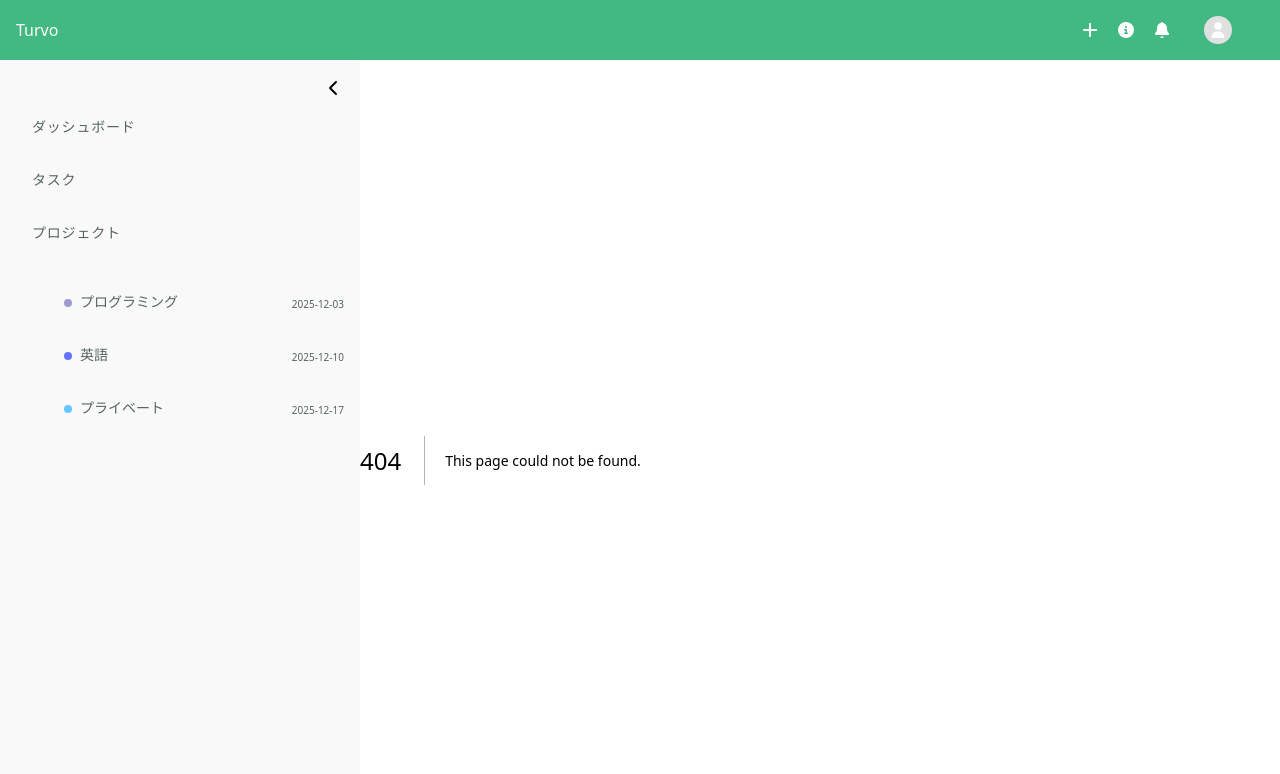
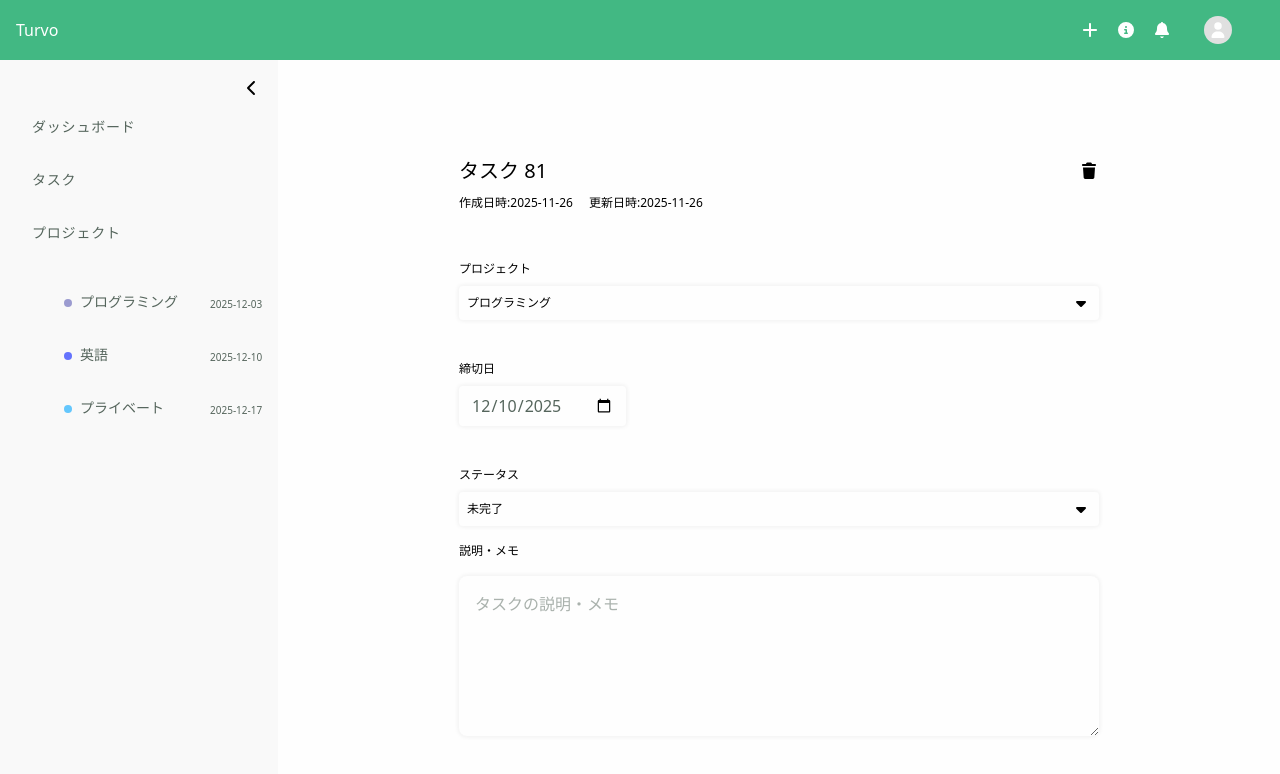
Before and after one commit to ryousukedanda/0400-next-context-api, a Next.js app in the folder 0600-next-context-api/: page /tasks/128b2c4c-5758-4736-949b-02234e6e83a1 in a window 1280 px wide. Before the commit this address had no page. Shown: the top 774 px of the page. Built offline with nearby package versions, Linux system fonts and the light colour scheme.

Commit message:
taskDetail実装

```diff
--- /dev/null
+++ b/0600-next-context-api/app/tasks/[id]/page.tsx
@@ -0,0 +1,182 @@
+'use client';
+import AppDate from '@/api/lib/date';
+import { useError } from '@/context/ErrorProvider';
+import { useMessage } from '@/context/MessageProvider';
+import { faChevronLeft, faTrash } from '@fortawesome/free-solid-svg-icons';
+import { FontAwesomeIcon } from '@fortawesome/react-fontawesome';
+import TaskDeadlineField from 'features/tasks/components/dialog/TaskDeadlineField';
+import TaskDescriptionField from 'features/tasks/components/dialog/TaskDescriptionField';
+import TaskProjectField from 'features/tasks/components/dialog/TaskProjectField';
+import TaskStatusField from 'features/tasks/components/dialog/TaskStatusField';
+import EditableField from 'features/tasks/components/taskList/EditableField';
+import {
+  defaultTask,
+  taskDeleteErrorMessage,
+  taskDeleteSuccessMessage,
+  taskGetErrorMessage,
+  taskUpdateErrorMessage,
+  taskUpdateSuccessMessage,
+} from 'features/tasks/constants/taskConstants';
+import {
+  deleteTask,
+  getTaskDetail,
+  updateTask,
+} from 'features/tasks/repository';
+import { TaskInfo } from 'features/tasks/types/tasks';
+import { useRouter } from 'next/navigation';
+import { use, useEffect, useState } from 'react';
+
+const page = ({ params }: { params: Promise<{ id: string }> }) => {
+  const { id } = use(params);
+  const [updateTasks, setUpdateTasks] = useState<TaskInfo>(defaultTask);
+  const router = useRouter();
+  const { showMessage } = useMessage();
+  const { validationError, validate } = useError();
+
+  const fetchTaskDetail = async (id: string) => {
+    try {
+      const res = await getTaskDetail(id);
+      setUpdateTasks(res);
+    } catch (err) {
+      showMessage('error', taskGetErrorMessage);
+    }
+  };
+
+  useEffect(() => {
+    fetchTaskDetail(id);
+  }, []);
+
+  //task更新ハンドラーメソッド
+  const handleUpdateTask = async (newTask: TaskInfo) => {
+    if (!validate(newTask)) return;
+
+    try {
+      //task登録
+      await updateTask(id, newTask);
+      //タスク成功メッセージ表示
+      showMessage('success', taskUpdateSuccessMessage);
+    } catch (err) {
+      //タスク失敗メッセージ表示
+      showMessage('error', taskUpdateErrorMessage);
+    }
+  };
+
+  //task削除ハンドラーメソッド
+  const handleDeleteTask = async (id: string) => {
+    if (!confirm('このタスクを削除しますか')) return;
+
+    try {
+      //task削除
+      await deleteTask(id);
+      //タスク成功メッセージ表示
+      showMessage('success', taskDeleteSuccessMessage);
+      //dashboardにリダイレクト
+      router.push('/');
+    } catch (err) {
+      //タスク失敗メッセージ表示
+      showMessage('error', taskDeleteErrorMessage);
+    }
+  };
+
+  //リセット
+  const handleReset = async () => {
+    const res = await getTaskDetail(id);
+    setUpdateTasks(res);
+  };
+
+  return (
+    <div className="p-8 w-full h-full overflow-scroll bg-light2">
+      <div className="p-16">
+        <div className="m-auto w-160">
+          {/* header */}
+          <div className="mb-12">
+            <div className="flex justify-between items-center">
+              <h2 className="text-[20px] font-medium">
+                <EditableField
+                  type="text"
+                  task={updateTasks}
+                  onBlur={setUpdateTasks}
+                />
+              </h2>
+              <div
+                className="cursor-pointer"
+                onClick={() => handleDeleteTask(id)}
+              >
+                <div className="flex justify-center items-center h-full">
+                  <FontAwesomeIcon icon={faTrash} className="h-[1em] w-[1em]" />
+                </div>
+              </div>
+            </div>
+            <div className="flex text-[12px] my-2 mx-0">
+              <div className="mr-4">
+                <div>
+                  作成日時:
+                  {updateTasks?.createdAt
+                    ? AppDate.parse(updateTasks.createdAt)?.toString()
+                    : ''}
+                </div>
+              </div>
+              <div className="mr-4">
+                <div>
+                  更新日時:
+                  {updateTasks?.updatedAt
+                    ? AppDate.parse(updateTasks.updatedAt)?.toString()
+                    : ''}
+                </div>
+              </div>
+            </div>
+          </div>
+          {/* form */}
+          <div className="mb-12">
+            <TaskProjectField
+              newTask={updateTasks}
+              onChange={setUpdateTasks}
+              validationError={validationError}
+            />
+            <TaskDeadlineField
+              newTask={updateTasks}
+              onChange={setUpdateTasks}
+              validationError={validationError}
+            />
+            <TaskStatusField newTask={updateTasks} onChange={setUpdateTasks} />
+
+            <TaskDescriptionField
+              value={updateTasks.description}
+              onChange={setUpdateTasks}
+            />
+          </div>
+          {/* footer(button) */}
+          <div>
+            <div className="w-full flex h-12">
+              <button
+                className="mr-4 bg-primary text-light shadow-[2px_2px_4px_1px_#1e514036] transition-colors duration-500 cursor-pointer border-0 py-2 px-4 rounded-sm tracking-[1.4px] text-[10px] w-full hover:bg-primary-darker hover:shadow-[2px_2px_4px_1px_#22222220]"
+                onClick={() => handleUpdateTask(updateTasks)}
+              >
+                <span className="text-[14px]">更新</span>
+              </button>
+              <button
+                className="mr-4 bg-secondary text-light shadow-[2px_2px_4px_1px_#1e514036] transition-shadow duration-500 cursor-pointer border-0 py-2 px-4 rounded-sm tracking-[1.4px] text-[10px] w-full hover:opacity-0.8 hover:shadow-[2px_2px_4px_1px_#22222220]"
+                onClick={() => handleReset()}
+              >
+                <span className="text-[14px]">リセット</span>
+              </button>
+            </div>
+            <div
+              className="cursor-pointer pt-8 px-0 pb-4"
+              onClick={() => router.back()}
+            >
+              <div className="text-primary flex items-center">
+                <div className="flex justify-center items-center h-full">
+                  <FontAwesomeIcon icon={faChevronLeft} className="h-4 w-4" />
+                </div>
+                戻る
+              </div>
+            </div>
+          </div>
+        </div>
+      </div>
+    </div>
+  );
+};
+
+export default page;
--- a/0600-next-context-api/features/tasks/repository/index.ts
+++ b/0600-next-context-api/features/tasks/repository/index.ts
@@ -1,4 +1,4 @@
-import { CreateTask, TaskInfo, Tasks, UpdateTask } from '../types/tasks';
+import { TaskInfo, Tasks } from '../types/tasks';
 import { instance } from '@/lib/axios';
 
 //タスクリスト取得
@@ -12,20 +12,25 @@ export const getTasks = async (
 
 //タスク詳細取得
 export const getTaskDetail = async (id: string) => {
-  const res = await instance.get<Tasks>(`/tasks/${id}`);
+  const res = await instance.get(`/tasks/${id}`);
   return res.data.data;
 };
 
 //タスク更新
 export const updateTask = async (
   id: string,
-  updatedTask: UpdateTask
+  updatedTask: TaskInfo
 ): Promise<TaskInfo> => {
   const res = await instance.patch(`/tasks/${id}`, updatedTask);
   return res.data.data;
 };
 
 //タスク登録
-export const createTask = async (newTask: CreateTask) => {
+export const createTask = async (newTask: TaskInfo) => {
   await instance.post(`/tasks`, newTask);
 };
+
+//タスク削除
+export const deleteTask = async (id: string) => {
+  const res = await instance.delete(`/tasks/${id}`);
+};
```
